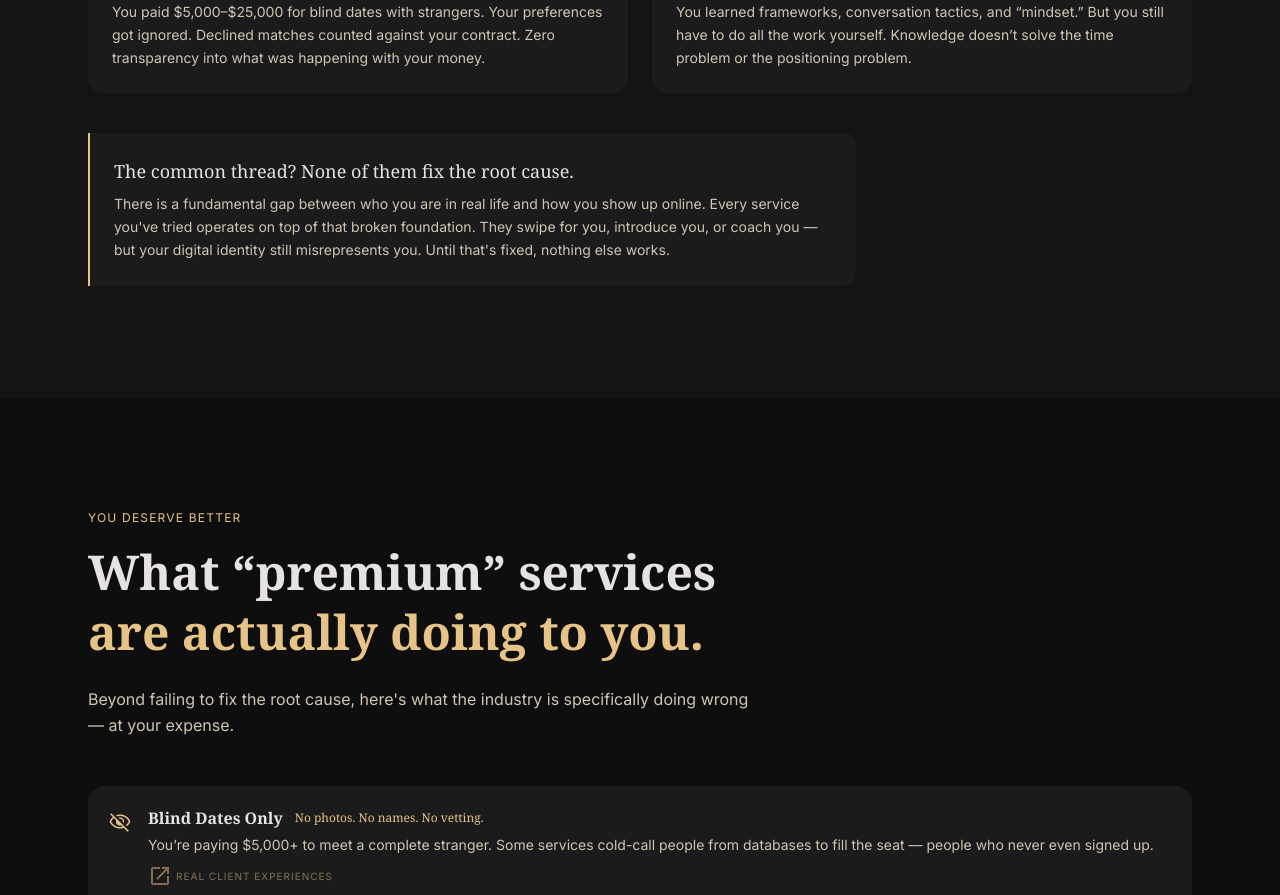
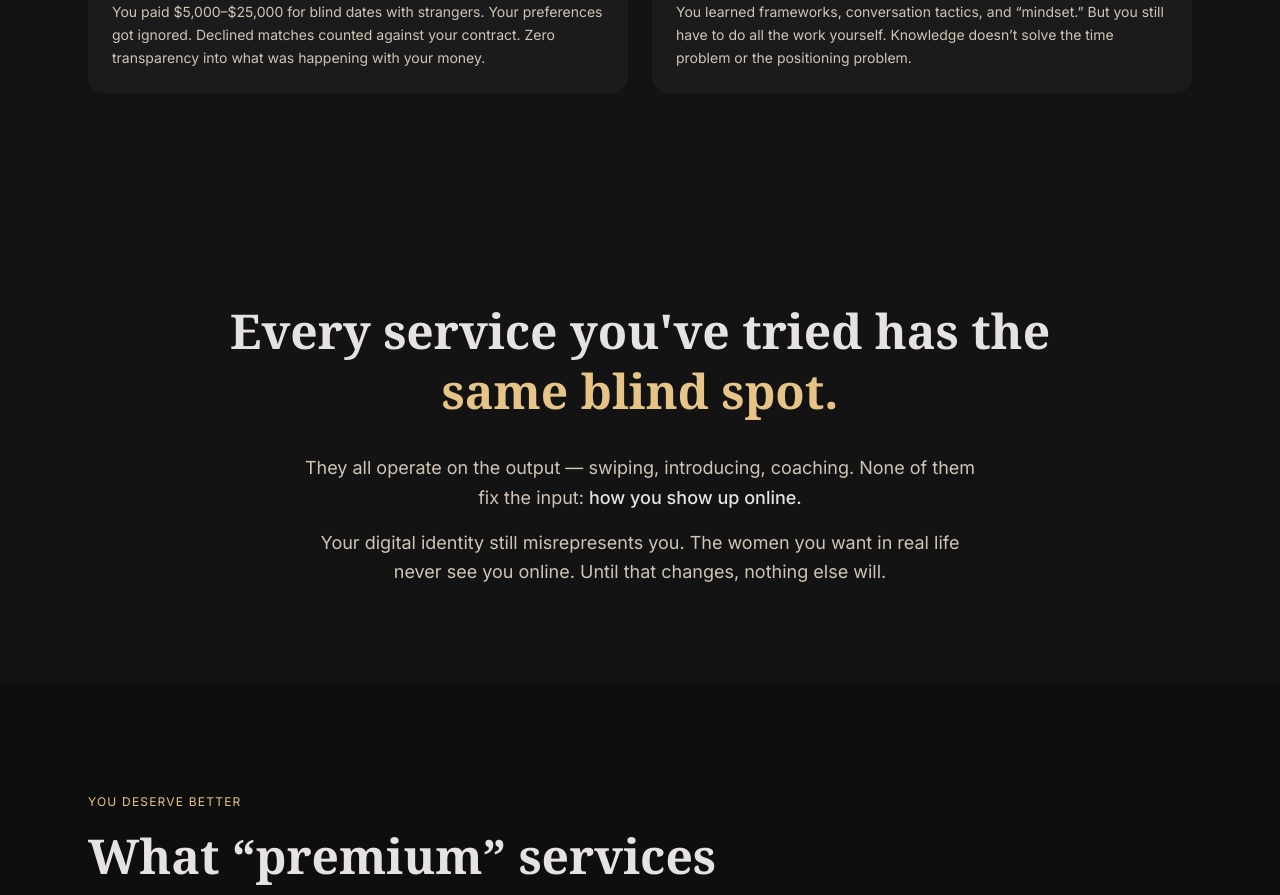
Before and after one commit to ryanangel6987-pixel/Matchmaking, a Next.js app: page / in a window 1280 px wide. Shown: the part 1900-2795 px from the top of the page. Built offline with nearby package versions, Linux system fonts and the light colour scheme; no server answers.

Commit message:
fix: root cause section — full width, bigger text, harder hitting aha moment

```diff
--- a/components/landing/landing-page.tsx
+++ b/components/landing/landing-page.tsx
@@ -109,12 +109,21 @@ export function LandingPage() {
             ))}
           </div>
 
-          <div className="bg-surface-container-low border-l-2 border-gold p-6 rounded-r-xl mt-10 max-w-3xl">
-            <p className="font-heading text-lg text-on-surface">The common thread? None of them fix the root cause.</p>
-            <p className="text-on-surface-variant text-sm mt-2 leading-relaxed">
-              There is a fundamental gap between who you are in real life and how you show up online. Every service you&apos;ve tried operates on top of that broken foundation. They swipe for you, introduce you, or coach you &mdash; but your digital identity still misrepresents you. Until that&apos;s fixed, nothing else works.
-            </p>
-          </div>
+        </div>
+      </section>
+
+      {/* ═══ THE BLIND SPOT — AHA MOMENT ═══ */}
+      <section className="py-16 md:py-24">
+        <div className="max-w-4xl mx-auto px-6 text-center">
+          <h2 className="font-heading text-2xl md:text-4xl lg:text-5xl font-bold leading-tight text-on-surface">
+            Every service you&apos;ve tried has the <span className="text-gold">same blind spot.</span>
+          </h2>
+          <p className="text-on-surface-variant text-base md:text-lg mt-8 max-w-2xl mx-auto leading-relaxed">
+            They all operate on the output &mdash; swiping, introducing, coaching. None of them fix the input: <span className="text-on-surface font-medium">how you show up online.</span>
+          </p>
+          <p className="text-on-surface-variant text-base md:text-lg mt-4 max-w-2xl mx-auto leading-relaxed">
+            Your digital identity still misrepresents you. The women you want in real life never see you online. Until that changes, nothing else will.
+          </p>
         </div>
       </section>
 
```
